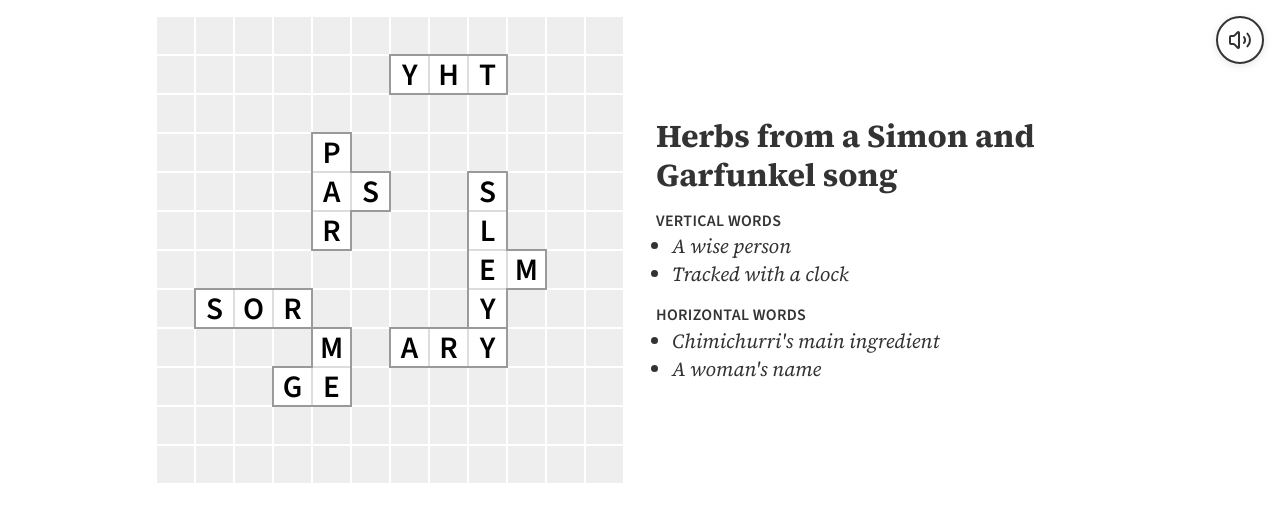
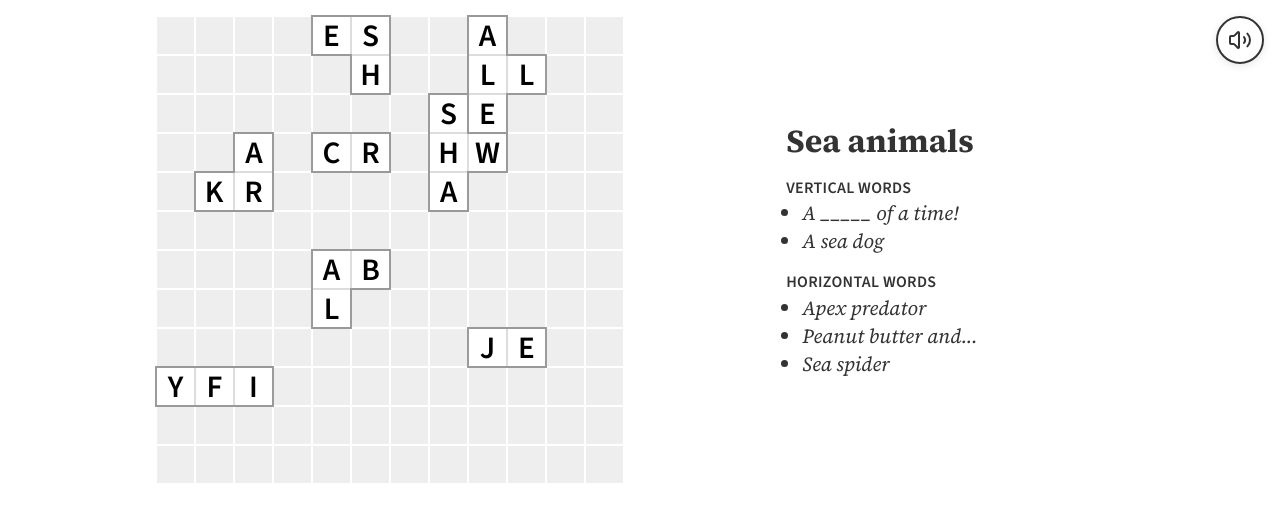
Before and after one commit to Paul-Hebert/tiled-words-2, a Vue app: page / in a window 1280 px wide. Shown: the top 522 px of the page. Built offline with nearby package versions, Linux system fonts and the light colour scheme.

Commit message:
New level

```diff
--- a/src/App.vue
+++ b/src/App.vue
@@ -26,12 +26,94 @@
       {
         id: 'tile-1',
         position: {
+          x: 1,
+          y: 2,
+        },
+        grid: padGridToSquare([
+          ['s', 'h', 'a'],
+          [null, null, 'r'],
+          [null, null, 'k'],
+        ]),
+        rotations: 0,
+      },
+      {
+        id: 'tile-2',
+        position: {
           x: 3,
+          y: 0,
+        },
+        grid: padGridToSquare([
+          ['j', 'e', 'l', 'l', 'y'],
+          [null, null, null, null, 'f'],
+          [null, null, null, null, 'i'],
+          [null, null, null, null, 's'],
+          [null, null, null, null, 'h'],
+        ]),
+        rotations: 0,
+      },
+      {
+        id: 'tile-3',
+        position: {
+          x: 5,
+          y: 6,
+        },
+        grid: padGridToSquare([['c', 'r', 'a', 'b']]),
+        rotations: 0,
+      },
+      {
+        id: 'tile-4',
+        position: {
+          x: 0,
           y: 3,
         },
+        grid: padGridToSquare([['w'], ['h'], ['a'], ['l'], ['e']]),
+        rotations: 0,
+      },
+      {
+        id: 'tile-5',
+        position: {
+          x: 3,
+          y: 4,
+        },
+        grid: padGridToSquare([['y'], ['e'], ['l']]),
+        rotations: 0,
+      },
+      {
+        id: 'tile-6',
+        position: {
+          x: 6,
+          y: 8,
+        },
+        grid: padGridToSquare([['l']]),
+        rotations: 0,
+      },
+    ],
+  },
+  {
+    id: 'level-2',
+    theme: 'Sea animals',
+    gridSize: 12,
+    words: {
+      vertical: [
+        { text: 'whale', hint: 'A _____ of a time!' },
+        { text: 'seal', hint: 'A sea dog' },
+      ],
+      horizontal: [
+        { text: 'shark', hint: 'Apex predator' },
+        { text: 'jellyfish', hint: 'Peanut butter and...' },
+        { text: 'crab', hint: 'Sea spider' },
+      ],
+    },
+    tiles: [
+      {
+        id: 'tile-1',
+        position: {
+          x: 6,
+          y: 2,
+        },
         grid: padGridToSquare([
-          [null, 's', null],
-          ['p', 'a', 'r'],
+          [null, 'w', null],
+          ['s', 'h', 'a'],
         ]),
         rotations: 1,
       },
@@ -39,57 +121,82 @@
         id: 'tile-2',
         position: {
           x: 1,
-          y: 6,
+          y: 3,
         },
-        grid: padGridToSquare([['r', 'o', 's']]),
+        grid: padGridToSquare([
+          ['r', 'k'],
+          ['a', null],
+        ]),
         rotations: 2,
       },
       {
         id: 'tile-3',
         position: {
-          x: 3,
+          x: 8,
           y: 8,
         },
-        grid: padGridToSquare([
-          ['g', null],
-          ['e', 'm'],
-        ]),
-        rotations: 3,
+        grid: padGridToSquare([['j', 'e']]),
+        rotations: 0,
       },
       {
         id: 'tile-4',
         position: {
-          x: 6,
-          y: 7,
+          x: 8,
+          y: 0,
         },
-        grid: padGridToSquare([['a', 'r', 'y']]),
+        grid: padGridToSquare([
+          ['a', null],
+          ['l', 'l'],
+          ['e', null],
+        ]),
         rotations: 0,
       },
       {
         id: 'tile-5',
         position: {
-          x: 6,
-          y: 0,
+          x: 0,
+          y: 8,
         },
-        grid: padGridToSquare([['t'], ['h'], ['y']]),
-        rotations: 1,
+        grid: padGridToSquare([['y', 'f', 'i']]),
+        rotations: 0,
       },
       {
         id: 'tile-6',
         position: {
-          x: 7,
-          y: 4,
+          x: 4,
+          y: 0,
         },
         grid: padGridToSquare([
-          [null, null, 'm', null],
-          ['s', 'l', 'e', 'y'],
+          ['s', 'h'],
+          ['e', null],
         ]),
         rotations: 1,
+      },
+      {
+        id: 'tile-7',
+        position: {
+          x: 4,
+          y: 3,
+        },
+        grid: padGridToSquare([['c', 'r']]),
+        rotations: 0,
+      },
+      {
+        id: 'tile-8',
+        position: {
+          x: 4,
+          y: 6,
+        },
+        grid: padGridToSquare([
+          ['a', 'b'],
+          ['l', null],
+        ]),
+        rotations: 0,
       },
     ],
   },
   {
-    id: 'level-2',
+    id: 'level-3',
     theme: 'Fruits and Veggies',
     gridSize: 12,
     words: {
@@ -204,7 +311,7 @@
   },
 ]
 
-const currentLevelIndex = ref(0)
+const currentLevelIndex = ref(1)
 const currentLevel = computed(() => levels[currentLevelIndex.value])
 
 const nextLevel = () => {
```
